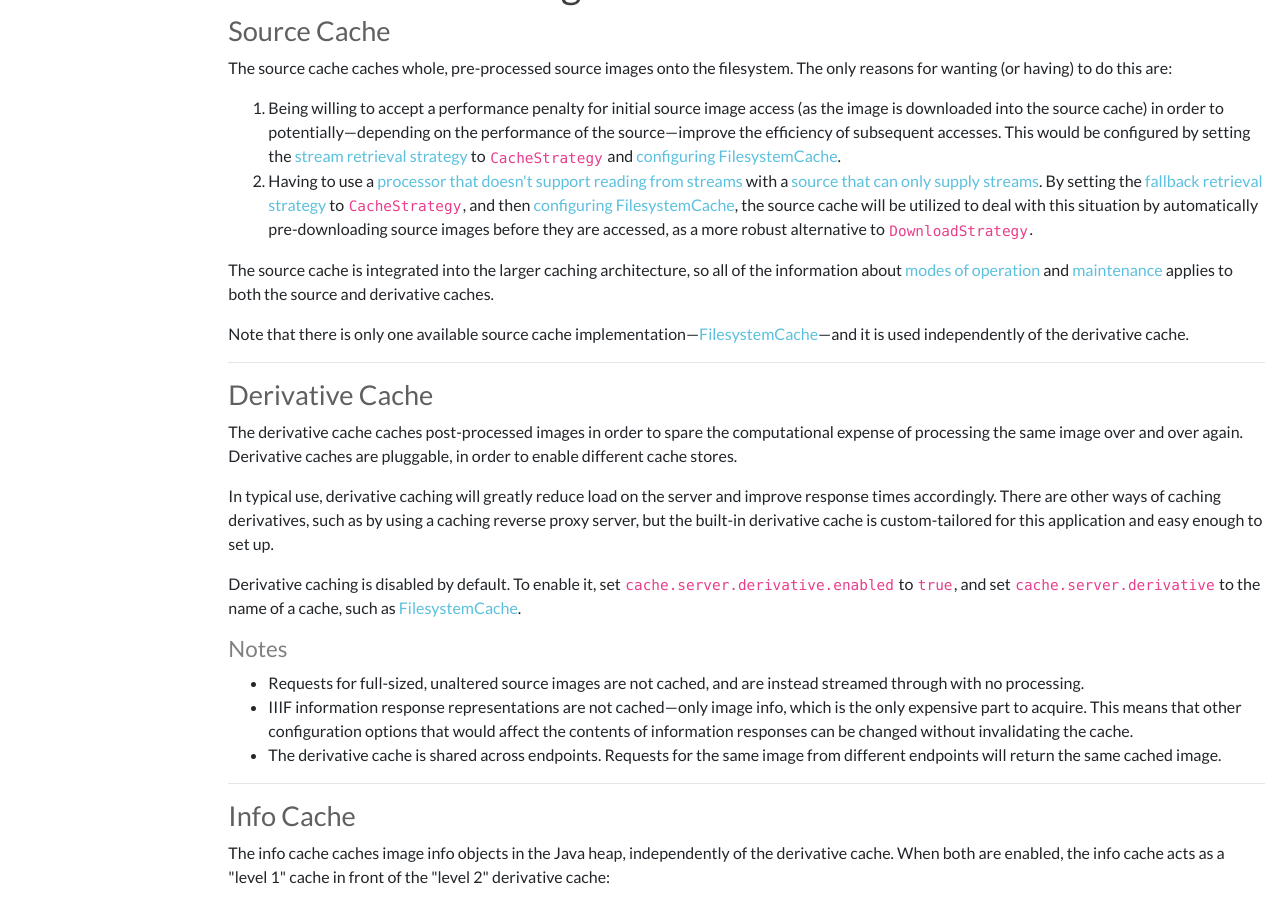
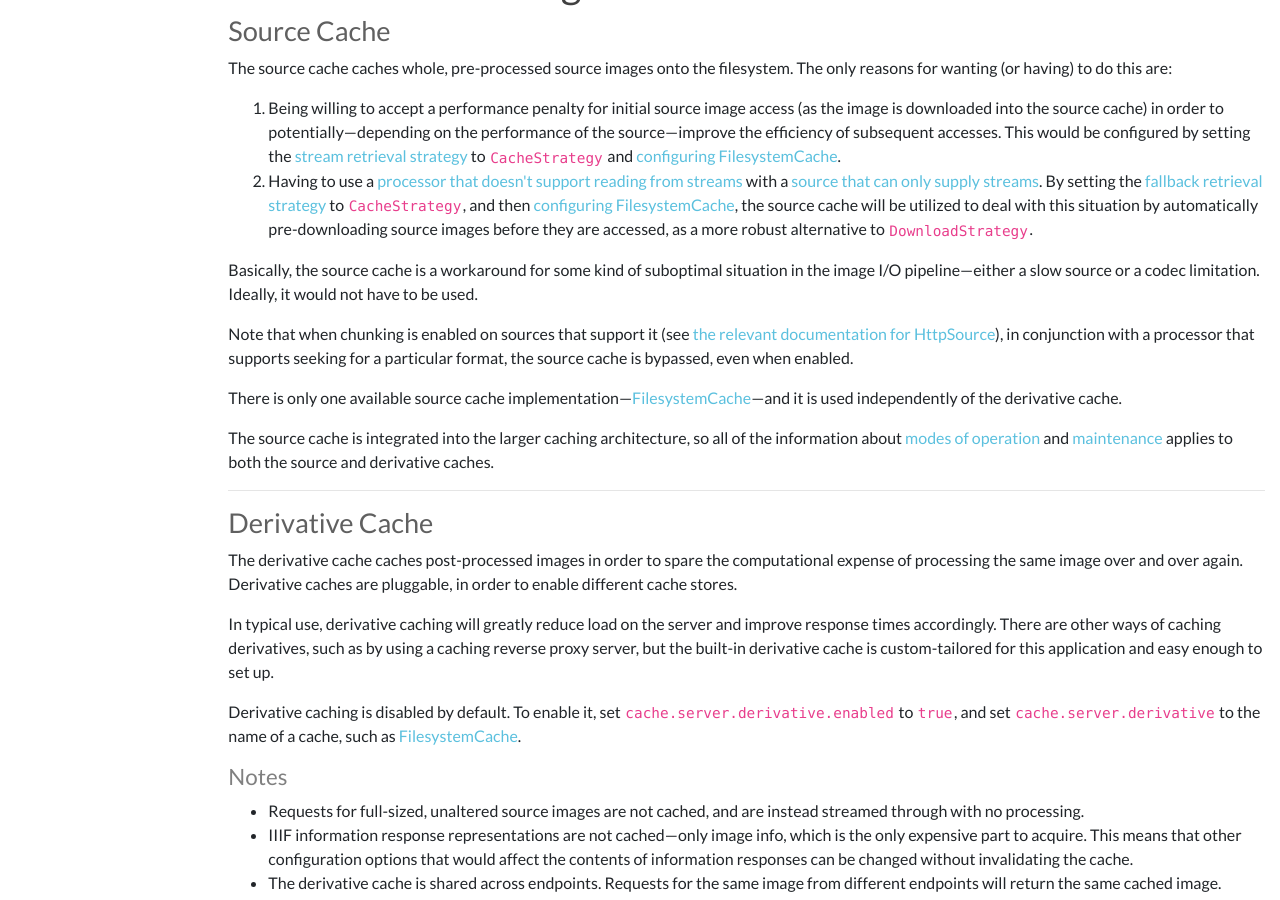
Before and after one commit to cantaloupe-project/cantaloupe-project.github.io, a Jekyll site: the page built from manual/4.1/caching.html, in a window 1280 px wide and 900 px high, scrolled down 1199 px. Built offline with Jekyll 4.4.1, drawn with Linux system fonts in a browser that asks for light colours; nearby versions of some CDN libraries.

Commit message:
Add a note about behavior of the source cache when used with source chunking

```diff
--- a/manual/4.1/caching.html
+++ b/manual/4.1/caching.html
@@ -74,9 +74,13 @@ cache.client.no_transform = true
   <li>Having to use a <a href="processors.html#Supported%20Features">processor that doesn't support reading from streams</a> with a <a href="sources.html#Features">source that can only supply streams</a>. By setting the <a href="processors.html#Fallback%20Retrieval%20Strategy">fallback retrieval strategy</a> to <code>CacheStrategy</code>, and then <a href="#FilesystemCache">configuring FilesystemCache</a>, the source cache will be utilized to deal with this situation by automatically pre-downloading source images before they are accessed, as a more robust alternative to <code>DownloadStrategy</code>.</li>
 </ol>
 
+<p>Basically, the source cache is a workaround for some kind of suboptimal situation in the image I/O pipeline&mdash;either a slow source or a codec limitation. Ideally, it would not have to be used.</p>
+
+<p>Note that when chunking is enabled on sources that support it (see <a href="sources.html#HttpSourceSeeking">the relevant documentation for HttpSource</a>), in conjunction with a processor that supports seeking for a particular format, the source cache is bypassed, even when enabled.</p>
+
+<p>There is only one available source cache implementation&mdash;<a href="#FilesystemCache">FilesystemCache</a>&mdash;and it is used independently of the derivative cache.</p>
+
 <p>The source cache is integrated into the larger caching architecture, so all of the information about <a href="#Modes%20of%20Operation">modes of operation</a> and <a href="#Maintenance">maintenance</a> applies to both the source and derivative caches.</p>
-
-<p>Note that there is only one available source cache implementation&mdash;<a href="#FilesystemCache">FilesystemCache</a>&mdash;and it is used independently of the derivative cache.</p>
 
 <hr>
 
```
